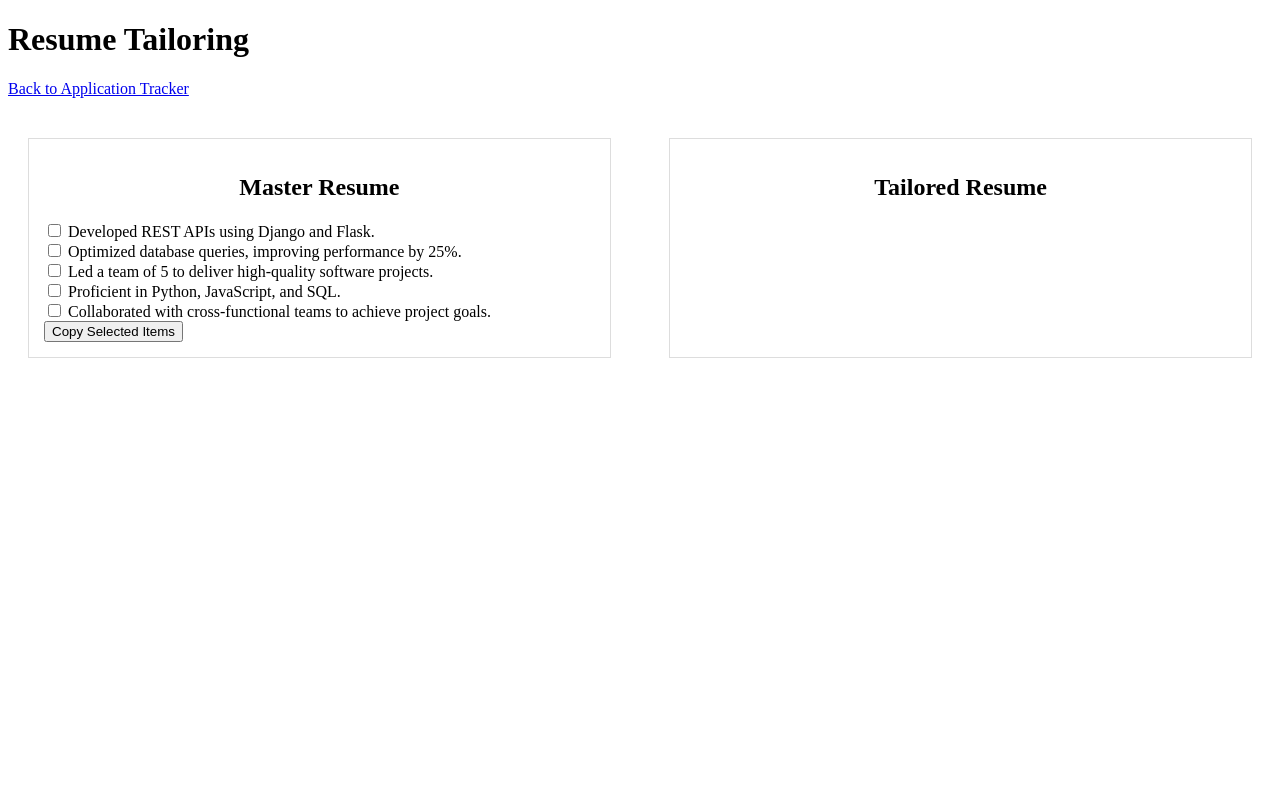
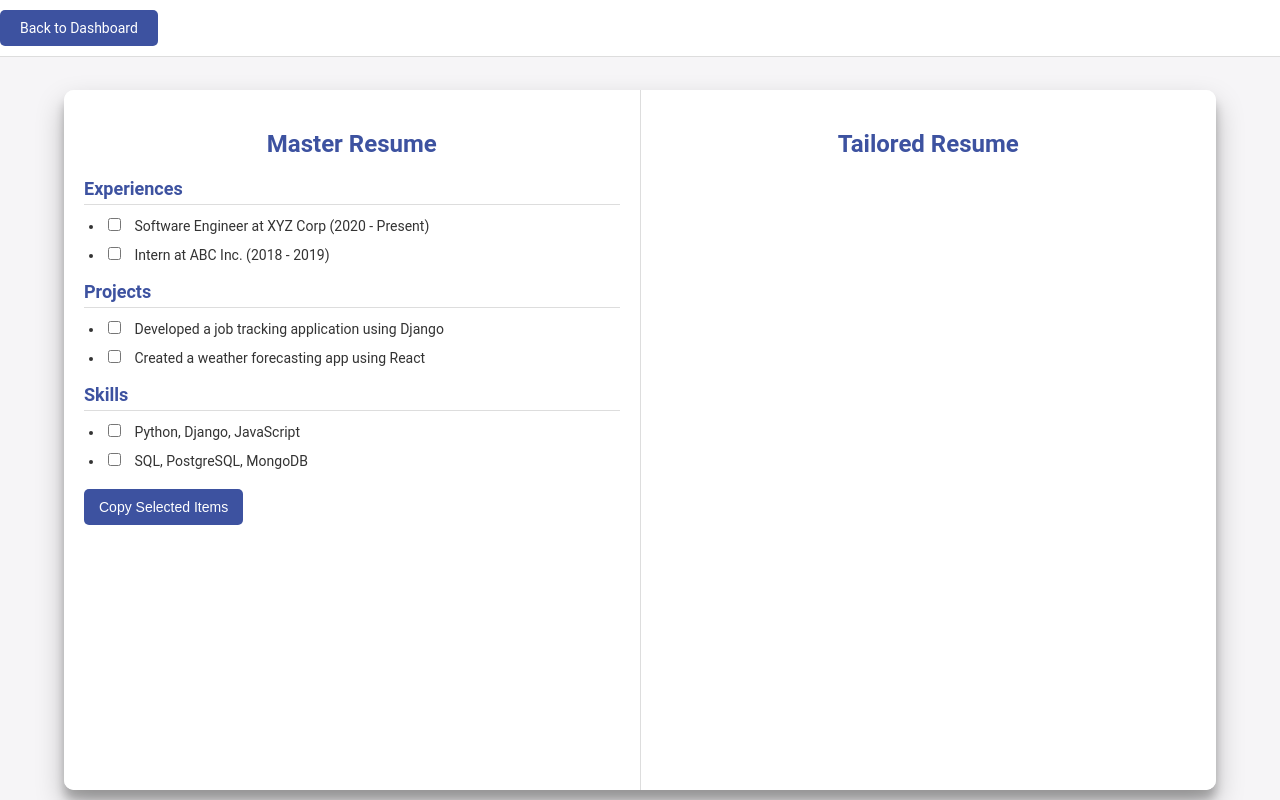
Before and after one commit to CMPUT-401/job-tracker, a Django app: page /resume-tailor/ in a window 1280 px wide. Run offline with Django 5.2, Linux system fonts and the light colour scheme.

Commit message:
Fixing up UI for resume tailoring

```diff
--- a/myapp/templates/resume_tailor.html
+++ b/myapp/templates/resume_tailor.html
@@ -1,50 +1,183 @@
 <!DOCTYPE html>
-<html>
+<html lang="en">
 <head>
+    <meta charset="UTF-8">
+    <meta name="viewport" content="width=device-width, initial-scale=1.0">
     <title>Resume Tailoring</title>
+    {% load static %}
+    <link rel="stylesheet" href="{% static 'styles.css' %}">
     <style>
+        body {
+            margin: 0;
+            padding: 0;
+            font-family: 'Roboto', sans-serif;
+            background: #f6f5f7;
+            display: flex;
+            flex-direction: column;
+            align-items: center;
+        }
+
+        .header {
+            width: 100%;
+            display: flex;
+            justify-content: flex-start;
+            padding: 10px 20px;
+            background: #ffffff;
+            border-bottom: 1px solid #ddd;
+            position: fixed;
+            top: 0;
+            z-index: 1000;
+        }
+
+        .header .back-button {
+            background-color: #3D52A0;
+            color: white;
+            border: none;
+            border-radius: 5px;
+            padding: 10px 20px;
+            font-size: 14px;
+            cursor: pointer;
+            text-decoration: none;
+            transition: background-color 0.3s ease;
+        }
+
+        .header .back-button:hover {
+            background-color: #2E3D76;
+        }
+
         .container {
             display: flex;
             justify-content: space-between;
+            align-items: flex-start;
+            width: 90%;
+            max-width: 1400px;
+            margin-top: 80px; /* Add space for the fixed header */
+            height: calc(100vh - 100px); /* Adjust height minus header space */
+            background: white;
+            border-radius: 10px;
+            box-shadow: 0 14px 28px rgba(0, 0, 0, 0.25), 0 10px 10px rgba(0, 0, 0, 0.22);
+            overflow: hidden;
+        }
+
+        .resume-section {
+            width: 48%;
+            height: 100%;
             padding: 20px;
+            overflow-y: auto;
+            background: #ffffff;
+            border-right: 1px solid #ddd;
         }
-        .resume-section {
-            width: 45%;
-            border: 1px solid #ddd;
-            padding: 15px;
+
+        .resume-section:last-child {
+            border-right: none;
         }
+
         .resume-section h2 {
             text-align: center;
+            color: #3D52A0;
+            margin-bottom: 20px;
+        }
+
+        .resume-section h3 {
+            color: #3D52A0;
+            margin-bottom: 10px;
+            border-bottom: 1px solid #ddd;
+            padding-bottom: 5px;
+            font-size: 18px;
+        }
+
+        ul {
+            padding-left: 20px;
+            margin: 0;
+            list-style-type: disc;
+        }
+
+        ul li {
+            margin-bottom: 10px;
+            font-size: 14px;
+            color: #333;
+        }
+
+        input[type="checkbox"] {
+            margin-right: 10px;
+        }
+
+        .resume-section form button {
+            margin-top: 10px;
+            background-color: #3D52A0;
+            color: white;
+            border: none;
+            border-radius: 5px;
+            padding: 10px 15px;
+            font-size: 14px;
+            cursor: pointer;
+            transition: background-color 0.3s ease;
+        }
+
+        .resume-section form button:hover {
+            background-color: #2E3D76;
+        }
+
+        .resume-section::-webkit-scrollbar {
+            width: 10px;
+        }
+
+        .resume-section::-webkit-scrollbar-thumb {
+            background-color: #3D52A0;
+            border-radius: 5px;
+        }
+
+        .resume-section::-webkit-scrollbar-thumb:hover {
+            background-color: #2E3D76;
         }
     </style>
 </head>
 <body>
-    <h1>Resume Tailoring</h1>
-    <a href="{% url 'home' %}" style="margin-bottom: 20px; display: inline-block;">Back to Application Tracker</a>
+    <!-- Header Section -->
+    <header class="header">
+        <a href="{% url 'dashboard' %}" class="back-button">Back to Dashboard</a>
+    </header>
+
+    <!-- Main Content Section -->
     <div class="container">
         <!-- Master Resume Section -->
         <div class="resume-section">
             <h2>Master Resume</h2>
             <form method="post">
                 {% csrf_token %}
-                {% for item in master_resume %}
+                <!-- Iterate through sections -->
+                {% for section, items in master_resume.items %}
                     <div>
-                        <input type="checkbox" name="selected_items" value="{{ item }}">
-                        {{ item }}
+                        <h3>{{ section }}</h3>
+                        <ul>
+                            {% for item in items %}
+                                <li>
+                                    <label>
+                                        <input type="checkbox" name="selected_items" value="{{ section }}|{{ item }}">
+                                        {{ item }}
+                                    </label>
+                                </li>
+                            {% endfor %}
+                        </ul>
                     </div>
                 {% endfor %}
                 <button type="submit">Copy Selected Items</button>
             </form>
         </div>
 
-        <!-- Blank Resume Section -->
+        <!-- Tailored Resume Section -->
         <div class="resume-section">
             <h2>Tailored Resume</h2>
-            <ul>
-                {% for item in blank_resume %}
-                    <li>{{ item }}</li>
-                {% endfor %}
-            </ul>
+            {% for section, items in blank_resume.items %}
+                <div>
+                    <h3>{{ section }}</h3>
+                    <ul>
+                        {% for item in items %}
+                            <li>{{ item }}</li>
+                        {% endfor %}
+                    </ul>
+                </div>
+            {% endfor %}
         </div>
     </div>
 </body>
--- a/myapp/views.py
+++ b/myapp/views.py
@@ -58,23 +58,45 @@ def logout_user(request):
     logout(request)
     return redirect('login')
 
+def resume_tailor(request):
+    # Example data for Master Resume
+    master_resume = {
+        "Experiences": [
+            "Software Engineer at XYZ Corp (2020 - Present)",
+            "Intern at ABC Inc. (2018 - 2019)"
+        ],
+        "Projects": [
+            "Developed a job tracking application using Django",
+            "Created a weather forecasting app using React"
+        ],
+        "Skills": [
+            "Python, Django, JavaScript",
+            "SQL, PostgreSQL, MongoDB"
+        ]
+    }
 
+    # Initialize or retrieve blank_resume from session
+    if request.method == "POST":
+        selected_items = request.POST.getlist('selected_items')
+        # Retrieve blank_resume as a dictionary or initialize a new one
+        blank_resume = request.session.get('blank_resume', {})
+        if not isinstance(blank_resume, dict):
+            blank_resume = {}  # Ensure blank_resume is a dictionary
 
-def resume_tailor(request):
-    # Simulating a master resume for now
-    master_resume = [
-        "Developed REST APIs using Django and Flask.",
-        "Optimized database queries, improving performance by 25%.",
-        "Led a team of 5 to deliver high-quality software projects.",
-        "Proficient in Python, JavaScript, and SQL.",
-        "Collaborated with cross-functional teams to achieve project goals."
-    ]
-    blank_resume = []
+        for item in selected_items:
+            section, content = item.split('|', 1)  # Split section and content
+            if section not in blank_resume:
+                blank_resume[section] = []  # Initialize section if it doesn't exist
+            if content not in blank_resume[section]:
+                blank_resume[section].append(content)  # Append content to the section
 
-    if request.method == 'POST':
-        # Logic to handle copying items from master to blank resume
-        selected_items = request.POST.getlist('selected_items')
-        blank_resume.extend(selected_items)
+        # Save the updated blank_resume back to the session
+        request.session['blank_resume'] = blank_resume
+    else:
+        # Retrieve blank_resume from the session for GET requests
+        blank_resume = request.session.get('blank_resume', {})
+        if not isinstance(blank_resume, dict):
+            blank_resume = {}
 
     return render(request, 'resume_tailor.html', {
         'master_resume': master_resume,
```
Also changed, not shown: db.sqlite3.
